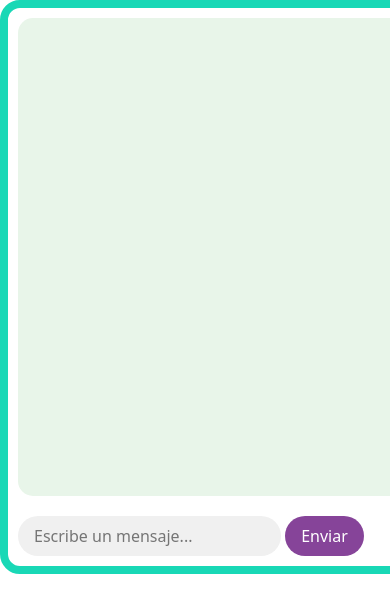
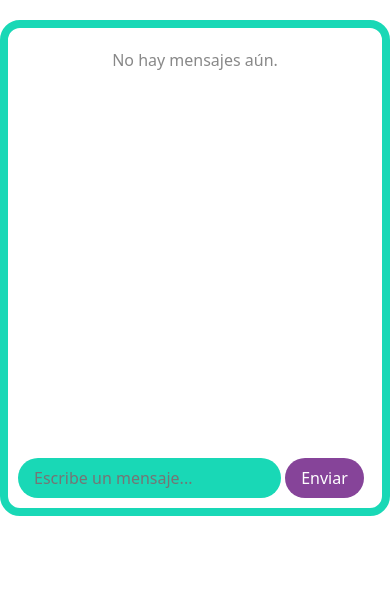
Before and after one commit to andrawiP801/seren-aiO, a Django app: page /foro/ in a window 390 px wide; the page is wider, and only the part inside the window is pictured. Shown: the part 97-710 px from the top of that part. Run offline with Django 5.2, Linux system fonts and the light colour scheme; the visitor is signed in with stand-in values (Sample User, id 1); data that the repository does not hold is empty; some libraries are stand-ins or nearby versions.

Commit message:
estilos foro

```diff
--- a/static/css/chat.css
+++ b/static/css/chat.css
@@ -1,11 +1,12 @@
 /* Base styles for chat container */
 .chat-container {
-    width: 1250px; /* Adjusted width from your new design */
-    height: 574px; /* Adjusted height from your new design */
-    margin: auto;
+    width: 100%; /* Make it responsive */
+    max-width: 1250px; /* Max width */
+    height: 574px;
+    margin: 20px auto;
     border: 8px solid #19D8B6;
     border-radius: 20px;
-    background-color: #FFF;
+    background-color: none;
     box-sizing: border-box;
     display: flex;
     flex-direction: column;
@@ -14,24 +15,30 @@
 .chat-messages {
     flex-grow: 1;
     overflow-y: auto;
-    background-color: #E8F5E9;
+    background-color: none;
     border-radius: 15px;
     padding: 10px;
-    margin: 10px; /* Adjust margin to provide space around the messages area */
+    margin: 10px;
 }
 
+/* General message styling */
 .chat-message {
     padding: 8px 16px;
     margin-bottom: 4px;
     border-radius: 12px;
-    background-color: #BBF6DB; /* Adjust to a lighter shade if needed */
-    max-width: 80%; /* Allow messages to take more space */
+    display: inline-block; /* Makes width only as wide as the content */
 }
 
+/* Specific styling for other users' messages */
+.ai-message {
+    background-color: #BBF6DB;
+    text-align: left; /* Align text left for other users */
+}
+
+/* Specific styling for user messages */
 .user-message {
-    background-color: #d6b7f9; /* Color for user messages */
-    justify-content: flex-end;
-    text-align: right;
+    background-color: #d6b7f9;
+    text-align: right; /* Align text right for the user */
 }
 
 .no-messages {
@@ -41,7 +48,7 @@
 
 .message-input {
     display: flex;
-    padding: 10px; /* Provide padding inside the input area */
+    padding: 10px;
 }
 
 .input-message {
@@ -49,7 +56,7 @@
     border: none;
     border-radius: 25px;
     padding: 8px 16px;
-    background-color: #f0f0f0;
+    background-color: #19D8B6;
 }
 
 .send-button {
@@ -59,3 +66,15 @@
     border-radius: 25px;
     cursor: pointer;
 }
+
+/* Responsive adjustments */
+@media (max-width: 768px) {
+    .chat-container {
+        width: 100%; /* Full width on smaller screens */
+        height: auto; /* Make height dynamic */
+    }
+
+    .chat-messages {
+        height: 400px; /* Reduced height for smaller screens */
+    }
+}
```
